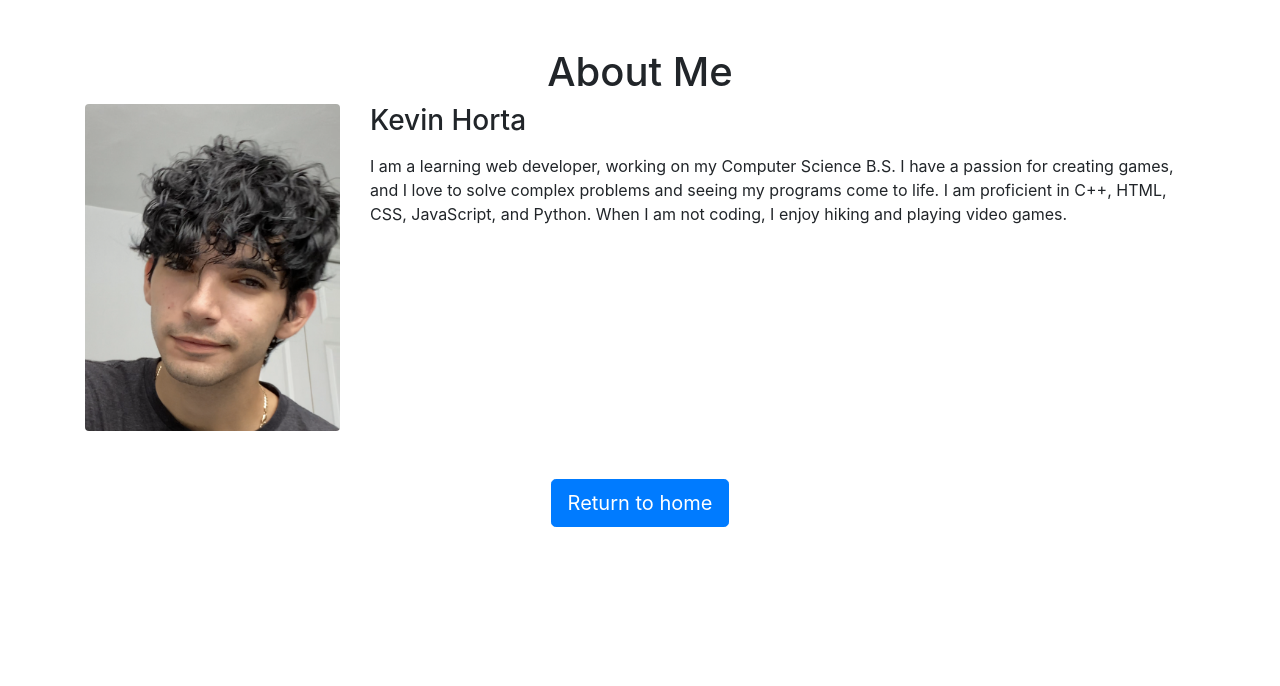
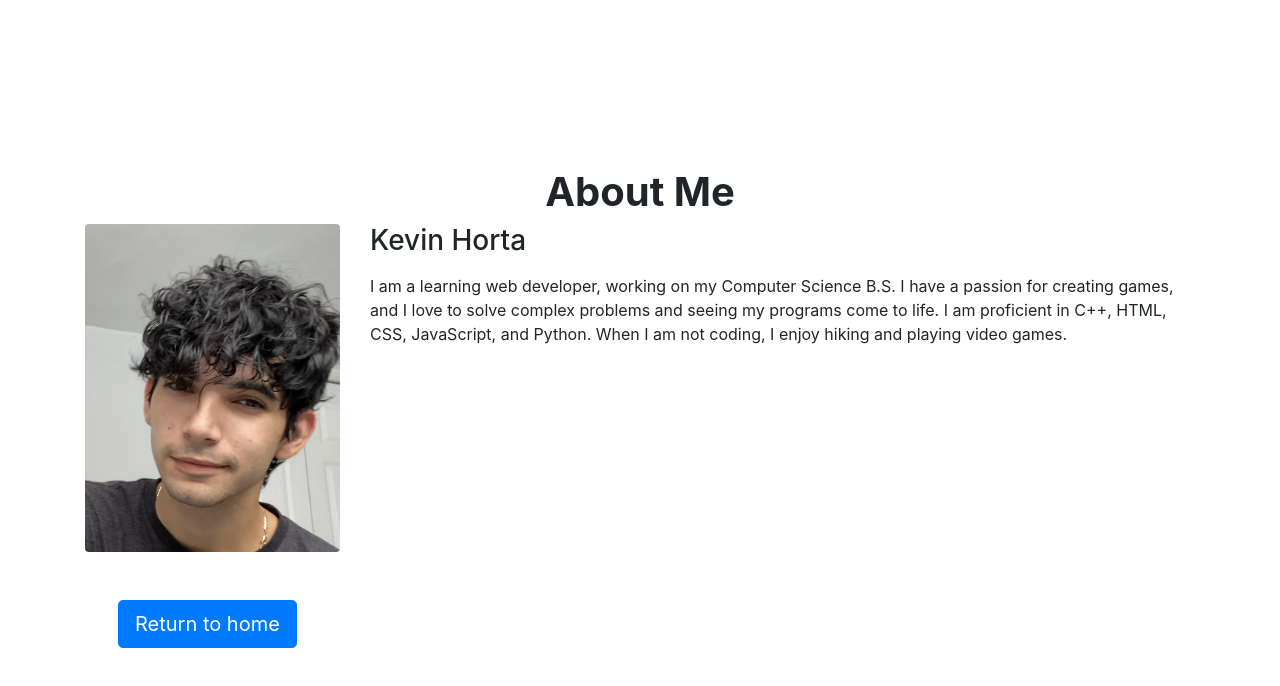
Before and after one commit to cen4010-sp23-g05/cen4010_sp23_g05, a plain HTML site: page AboutMeKevin.html in a window 1280 px wide. Drawn offline with nearby package versions, Linux system fonts and the light colour scheme.

Commit message:
Cleaned UI
Centered all UI elements for ease of selection

```diff
--- a/AboutMeKevin.html
+++ b/AboutMeKevin.html
@@ -5,21 +5,22 @@
   <meta charset="UTF-8">
   <meta name="viewport" content="width=device-width, initial-scale=1.0">
   <link rel="stylesheet" href="https://maxcdn.bootstrapcdn.com/bootstrap/4.5.2/css/bootstrap.min.css">
+  <link rel="stylesheet" href="styles/styles.css">
   <title>About Me</title>
 </head>
 
 <body>
   <div class="container mt-5">
-    <h1 class="text-center">About Me</h1>
+    <h1 class="text-center font-weight-bold">About Me</h1>
     <div class="row">
       <div class="col-md-3">
-        <img <img src="/images/Mypic.PNG" alt="Picture of kevin" class="img-fluid s rounded mx-auto d-block">
+        <img <img src="/images/Mypic.PNG" alt="Picture of kevin" class="img-fluid rounded mx-auto">
       </div>
       <div class="col-md-9">
         <h3 class="mb-3">Kevin Horta</h3>
         <p>I am a learning web developer, working on my Computer Science B.S. I have a passion for creating games, and I love to solve complex problems and seeing my programs come to life. I am proficient in C++, HTML, CSS, JavaScript, and Python. When I am not coding, I enjoy hiking and playing video games.</p>
       </div>
-      <button class="btn btn-primary btn-lg mx-auto d-block mt-5">Return to home</button>
+      <a href="Homepage.html"><button class="btn btn-primary btn-lg mx-lg-5 d-block mt-5">Return to home</button> </a>
     </div>
   </div>
 </body>
--- /dev/null
+++ b/styles/styles.css
@@ -0,0 +1,7 @@
+.container {
+    display: flex;
+    flex-direction: column;
+    align-items: center;
+    justify-content: center;
+    height: 90vh;
+  }
```
Also changed, not shown: Homepage.html (+1 -0 lines).
